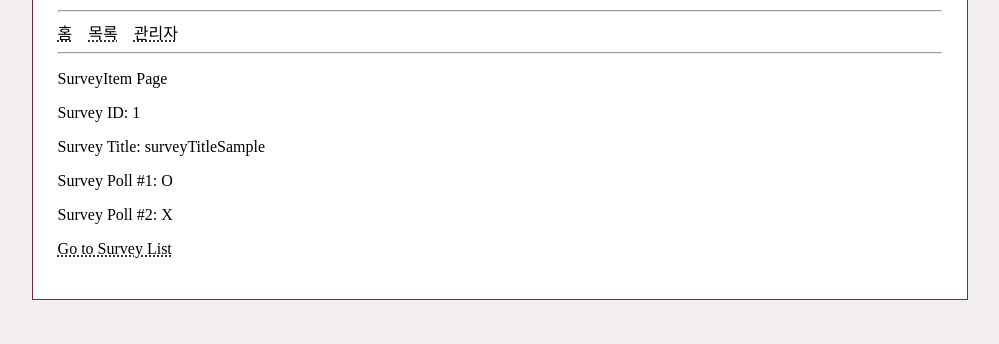
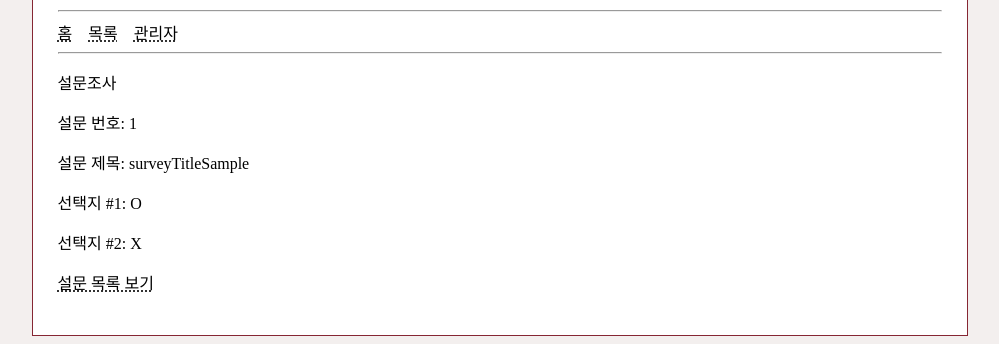
Before and after one commit to nestiank/survey, a React (Create React App) app: page /survey/survey/1 in a window 1280 px wide. Shown: the part 205-549 px from the top of the page, without its empty margins (140-1139 px from the left). Built offline with nearby package versions, Linux system fonts and the light colour scheme; a web font is replaced by a local one.

Commit message:
FEATURE: 설문 검색 기능 구현

```diff
--- a/src/components/Admin.js
+++ b/src/components/Admin.js
@@ -1,12 +1,12 @@
 function Admin() {
   return (
     <div>
-      <p>Admin Page</p>
+      <p>관리자 페이지</p>
       <ul>
-        <li>New Survey Function</li>
-        <li>Survey List - Advanced</li>
-        <li>Member List</li>
-        <li>Statistics</li>
+        <li>새로운 설문 생성</li>
+        <li>고급 설문 목록</li>
+        <li>회원 명단</li>
+        <li>서비스 통계</li>
       </ul>
     </div>
   );
--- a/src/components/SurveyItem.js
+++ b/src/components/SurveyItem.js
@@ -23,22 +23,22 @@ function SurveyItem() {
   if (!survey) {
     return (
       <div>
-        <p>SurveyItem Page</p>
-        <p>Survey ID: {surveyID}</p>
-        <p>Invalid Survey ID</p>
-        <Link to="/survey"><p>Go to Survey List</p></Link>
+        <p>설문조사</p>
+        <p>설문 번호: {surveyID}</p>
+        <p><strong>유효하지 않은 설문입니다.</strong></p>
+        <Link to="/survey"><p>설문 목록 보기</p></Link>
       </div>
     );
   }
   else {
     return (
       <div>
-        <p>SurveyItem Page</p>
-        <p>Survey ID: {surveyID}</p>
-        <p>Survey Title: {survey.title}</p>
-        <p>Survey Poll #1: {survey.leftPoll}</p>
-        <p>Survey Poll #2: {survey.rightPoll}</p>
-        <Link to="/survey"><p>Go to Survey List</p></Link>
+        <p>설문조사</p>
+        <p>설문 번호: {surveyID}</p>
+        <p>설문 제목: {survey.title}</p>
+        <p>선택지 #1: {survey.leftPoll}</p>
+        <p>선택지 #2: {survey.rightPoll}</p>
+        <Link to="/survey"><p>설문 목록 보기</p></Link>
       </div>
     );
   }
--- a/src/components/SurveyList.js
+++ b/src/components/SurveyList.js
@@ -1,4 +1,4 @@
-import { Link } from "react-router-dom";
+import { Link, useNavigate } from "react-router-dom";
 
 function SurveyList() {
   const somehowSurveyListGetFunction = () => {
@@ -25,16 +25,35 @@ function SurveyList() {
   }
   const sampleSurveys = somehowSurveyListGetFunction();
 
+  const navigate = useNavigate();
+  const Search = () => {
+    const url = "/survey/" + document.getElementById('surveySearch').value;
+    navigate(url);
+  };
+
   return (
+    <div>
+      <h3>설문 목록</h3>
+      <div>
+        <h4 style={{display: "inline"}}>설문 검색</h4>
+        &nbsp;&nbsp;
+        <form action="#" onSubmit={Search} style={{display: "inline"}}>
+          <input id="surveySearch" />
+        </form>
+      </div>
       <ul>
-      {sampleSurveys.map(
+        {sampleSurveys ?
+          sampleSurveys.map(
             survey => (
-          <li>
+              <li key={survey.id}>
                 <Link to={`/survey/${survey.id}`}>{survey.title} - {survey.leftPoll} vs. {survey.rightPoll}</Link>
               </li>
             )
-      )}
+          ) :
+          <li>설문이 없습니다.</li>
+        }
       </ul>
+    </div>
   );
 }
 
```
Lines whose indentation alone changed are shown as unchanged.
